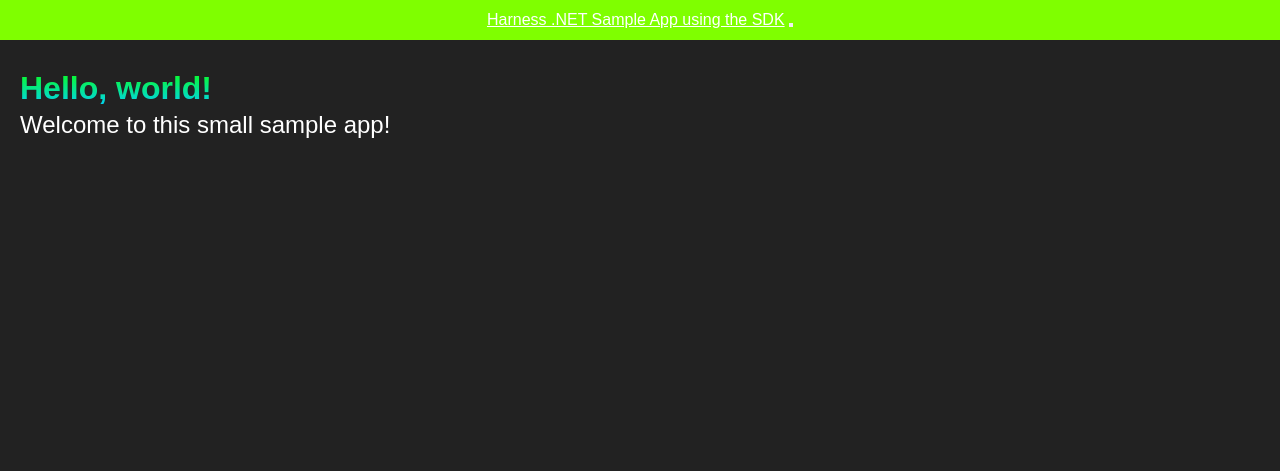
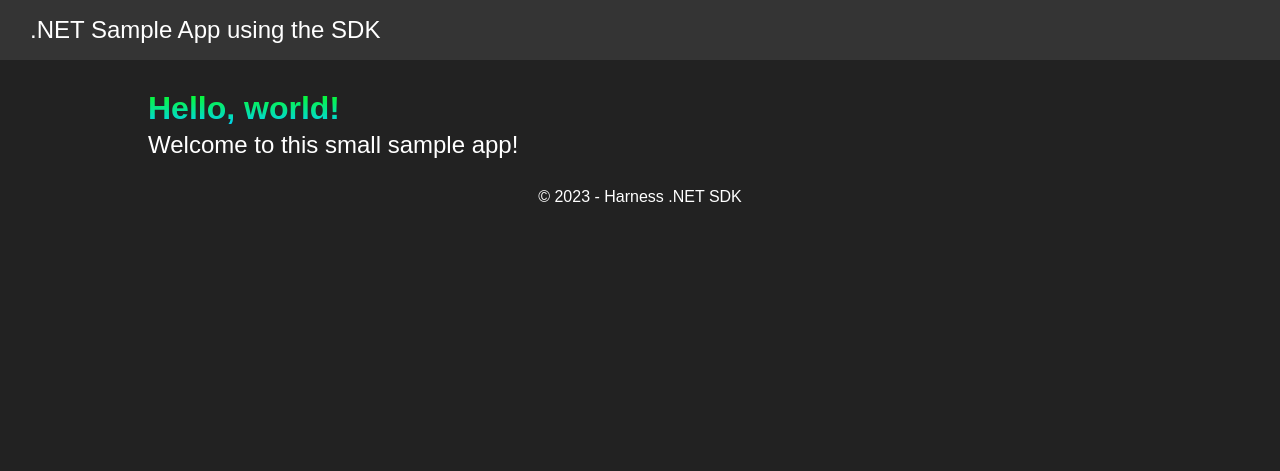
Before and after one commit to chrisdemars/dotnet-sample, an ASP.NET Core app: page / in a window 1280 px wide. Shown: the top 471 px of the page. Run offline with ASP.NET Core 8, Linux system fonts and the light colour scheme; style sheets or scripts are compiled from the project's sources.

Commit message:
moves around markup. fixes css

```diff
--- a/Pages/Shared/_Layout.cshtml
+++ b/Pages/Shared/_Layout.cshtml
@@ -12,29 +12,19 @@
 
 <body>
     <header>
-        <nav>
-            <div>
-                <a class="navbar-brand" asp-area="" asp-page="/Index">Harness
-                    .NET Sample App using the SDK</a>
-                <button class="navbar-toggler" type="button"
-                    data-bs-toggle="collapse" data-bs-target=".navbar-collapse"
-                    aria-controls="navbarSupportedContent" aria-expanded="false"
-                    aria-label="Toggle navigation">
-                </button>
-            </div>
-        </nav>
+        <p>.NET Sample App using the SDK</p>
     </header>
     <div class="container">
         <main role="main">
             @RenderBody()
         </main>
+
+        <footer>
+            <div>
+                &copy; 2023 - Harness .NET SDK
+            </div>
+        </footer>
     </div>
-
-    <footer>
-        <div>
-            &copy; 2023 - Harness .NET SDK
-        </div>
-    </footer>
 
     <script src="~/js/site.js" asp-append-version="true"></script>
 
--- a/wwwroot/css/site.css
+++ b/wwwroot/css/site.css
@@ -65,7 +65,7 @@ ol {
 }
 
 a {
-  color: #ffffff;
+  color: #000000;
 
   &:hover,
   &:focus {
@@ -81,13 +81,18 @@ main {
 }
 
 header {
+  background-color: #343434;
   max-width: 100%;
+  padding: 30px 30px;
   height: 40px;
-  background-color: chartreuse;
   display: flex;
-  justify-content: center;
+  justify-content: flex-start;
   align-items: center;
   margin-bottom: 30px;
+}
+
+header p {
+  color: hsl(0, 0%, 100%);
 }
 
 footer {
@@ -95,3 +100,8 @@ footer {
 	text-align: center;
 	margin-top: auto;
 }
+
+.container {
+  width: 80%;
+  margin: 0 auto
+}
```
